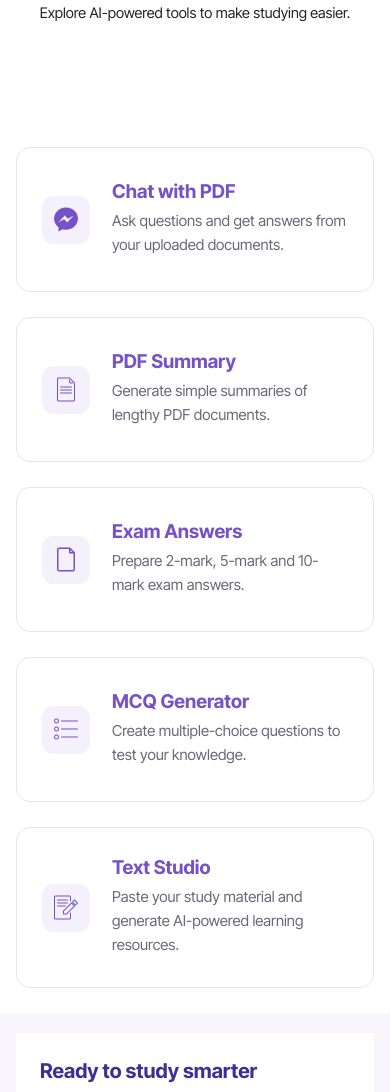
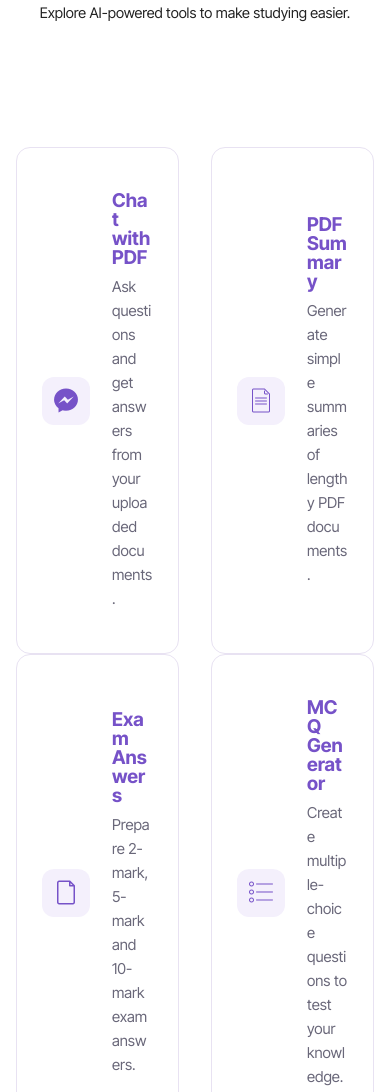
Before and after one commit to sinan5748/Learnova, a plain HTML site: page Frontend/index.html in a window 390 px wide. Shown: the part 908-2000 px from the top of the page. Drawn offline with nearby package versions, Linux system fonts and the light colour scheme; no server answers.

Commit message:
improving feature card on mobile 1

```diff
--- a/Frontend/css/pdf-viewer.css
+++ b/Frontend/css/pdf-viewer.css
@@ -1168,3 +1168,17 @@ button.study-feature-card:hover {
     }
 
 }
+
+@media (max-width: 576px) {
+
+    .study-features .row > [class*="col-"] {
+        flex: 0 0 50%;
+        max-width: 50%;
+    }
+
+    .study-feature-card {
+        width: 100%;
+        height: 100%;
+    }
+
+}
```
